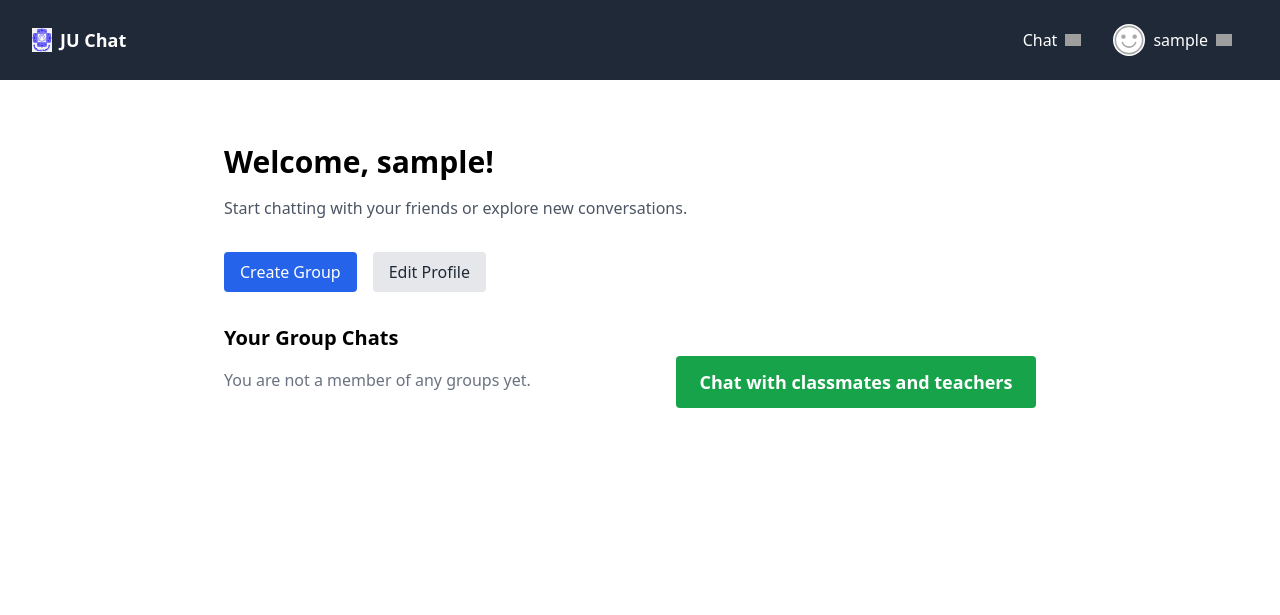
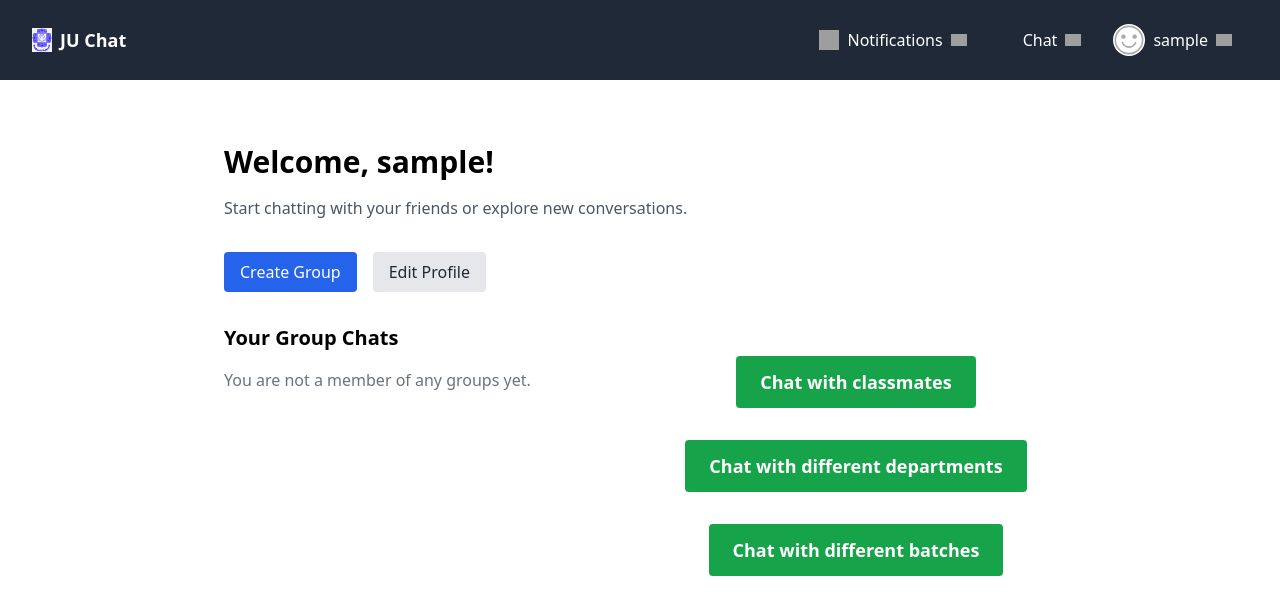
Before and after one commit to aunonno403/Real-Time-Chat-App, a Django app: page / in a window 1280 px wide. Shown: the top 615 px of the page. Run offline with Django 5.2, Linux system fonts and the light colour scheme; the visitor is signed in with stand-in values (Sample User, id 1); data that the repository does not hold is empty; parts of the project's set-up code (start-up, migrations or seed data) failed here and were passed over; some libraries are stand-ins or nearby versions; grey boxes are pictures that could not be loaded.

Commit message:
added static notification bar and dept-batch chat option

```diff
--- a/a_users/templates/a_users/welcome_page.html
+++ b/a_users/templates/a_users/welcome_page.html
@@ -39,7 +39,13 @@
         <!-- Chat With Friends Button -->
         <div class="flex flex-col items-center justify-center">
             <a href="{% url 'user-list' %}" class="bg-green-600 text-white px-6 py-3 rounded hover:bg-green-700 text-lg font-semibold mt-8">
-                Chat with classmates and teachers
+                Chat with classmates
+            </a>
+            <a href="#" onclick="alert('This feature is not yet available'); return false;" class="bg-green-600 text-white px-6 py-3 rounded hover:bg-green-700 text-lg font-semibold mt-8">
+                Chat with different departments
+            </a>
+            <a href="#" onclick="alert('This feature is not yet available'); return false;" class="bg-green-600 text-white px-6 py-3 rounded hover:bg-green-700 text-lg font-semibold mt-8">
+                Chat with different batches
             </a>
         </div>
     </div>
--- a/templates/includes/header.html
+++ b/templates/includes/header.html
@@ -10,6 +10,22 @@
     <nav class="block relative">
         <ul class="navitems flex items-center justify-center h-full">
             {% if request.user.is_authenticated %}
+            <!-- Notifications Dropdown -->
+            <li x-data="{ dropdownOpen: false }" class="relative mr-4">
+                <a @click="dropdownOpen = !dropdownOpen" @click.away="dropdownOpen = false" class="cursor-pointer select-none flex items-center gap-1">
+                    <img class="w-5 h-5" src="https://img.icons8.com/ios-filled/50/ffffff/appointment-reminders.png" alt="Notifications" />
+                    Notifications
+                    <img x-bind:class="dropdownOpen && 'rotate-180 duration-300'" class="w-4" src="https://img.icons8.com/small/32/ffffff/expand-arrow.png" alt="Dropdown" />
+                </a>
+                <div x-show="dropdownOpen" x-cloak class="absolute right-0 bg-white text-black shadow rounded-lg w-56 p-4 z-20"
+                    x-transition:enter="duration-300 ease-out"
+                    x-transition:enter-start="opacity-0 -translate-y-5 scale-90"
+                    x-transition:enter-end="opacity-100 translate-y-0 scale-100"
+                >
+                    <div class="text-center text-gray-500">No new notifications</div>
+                </div>
+            </li>
+            <!-- End Notifications Dropdown -->
             <li x-data="{ dropdownOpen: false }" class="relative">
                 <a @click="dropdownOpen = !dropdownOpen" @click.away="dropdownOpen = false" class="cursor-pointer select-none">
                     <div id="online-in-chats"></div>
```
